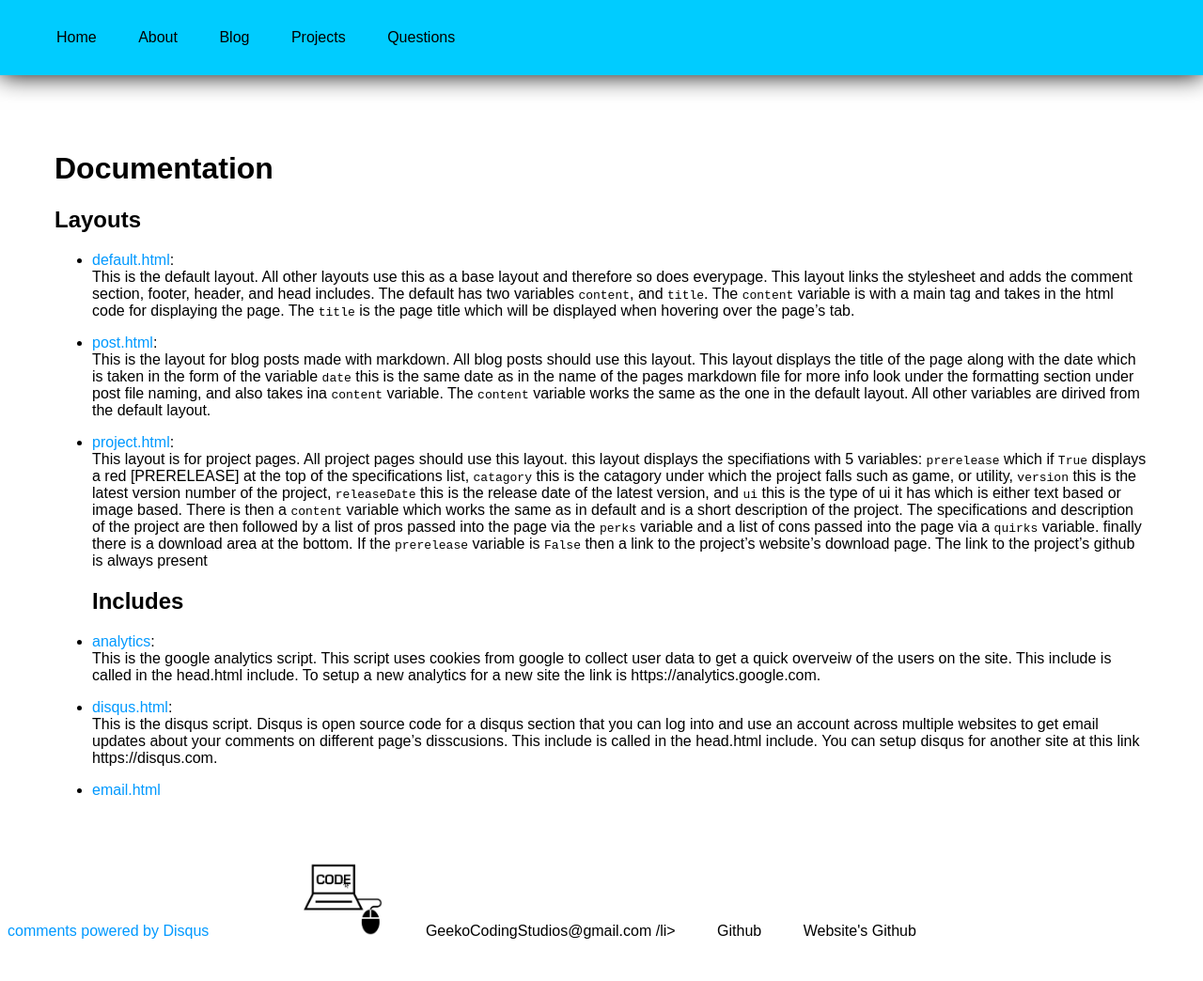
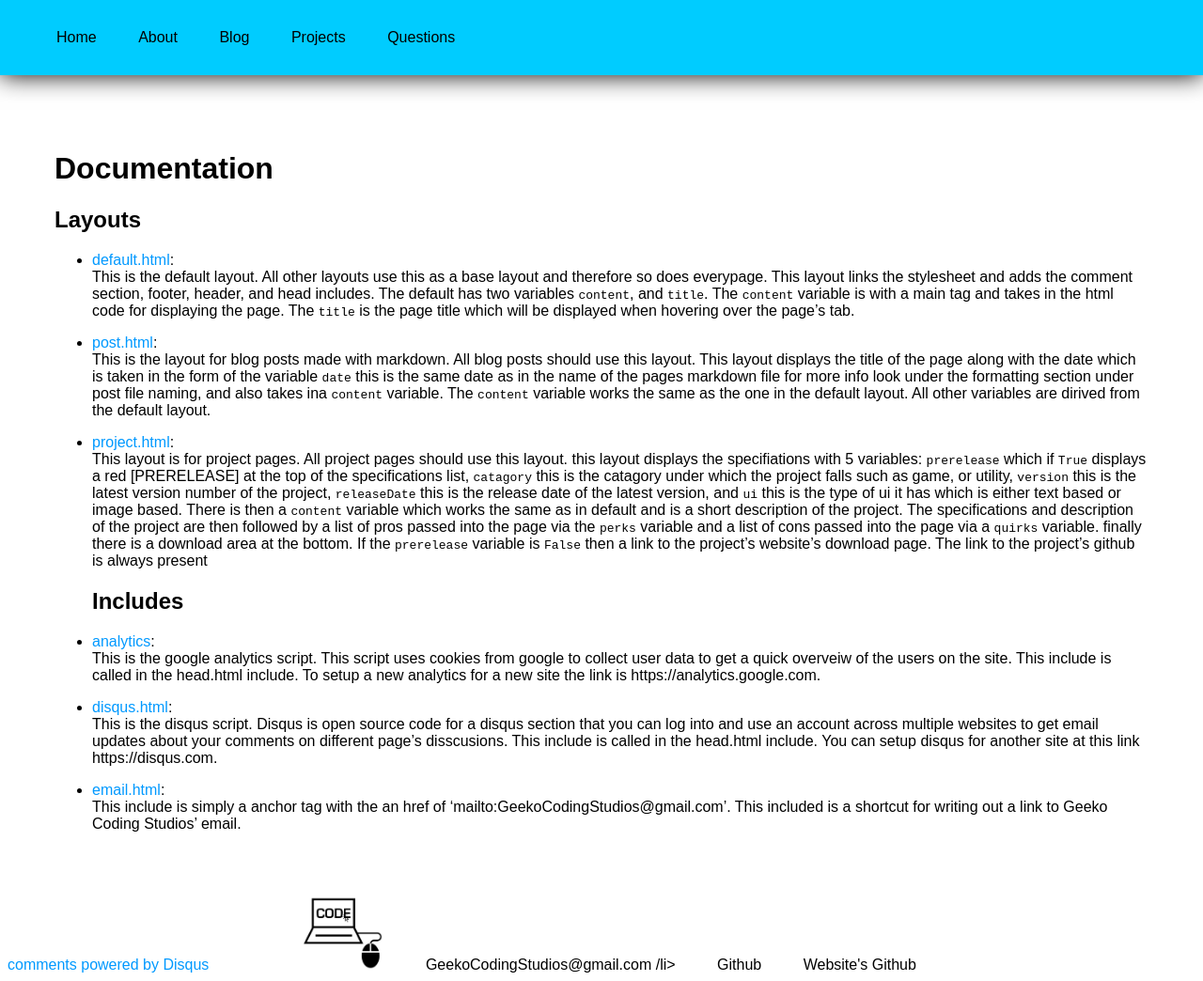
Before and after one commit to Geeko/geeko.github.io, a Jekyll site: the page built from docs/documentation.md, in a window 1280 px wide and 1044 px high. Shown: the whole window at 94% size. Built offline with Jekyll 4.4.1, drawn with Linux system fonts in a browser that asks for light colours; our own code applies the rules of GitHub Pages for plain Markdown files; comment, search, counter and statistics services are not loaded.

Commit message:
Update documentation.md

```diff
--- a/docs/documentation.md
+++ b/docs/documentation.md
@@ -35,4 +35,6 @@
   multiple websites to get email updates about your comments on different page's disscusions. This include is called in the
   head.html include. You can setup disqus for another site at this link https://disqus.com.
 
-* [email.html](https://github.com/Geeko/geeko.github.io/blob/master/_includes/email.html)
+* [email.html](https://github.com/Geeko/geeko.github.io/blob/master/_includes/email.html):<br>
+  This include is simply a anchor tag with the an href of 'mailto:GeekoCodingStudios@gmail.com'. This included is
+  a shortcut for writing out a link to Geeko Coding Studios' email.
```
